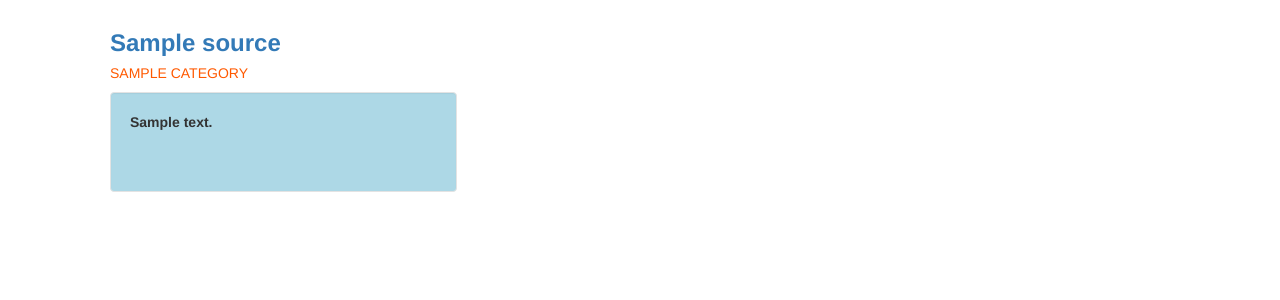
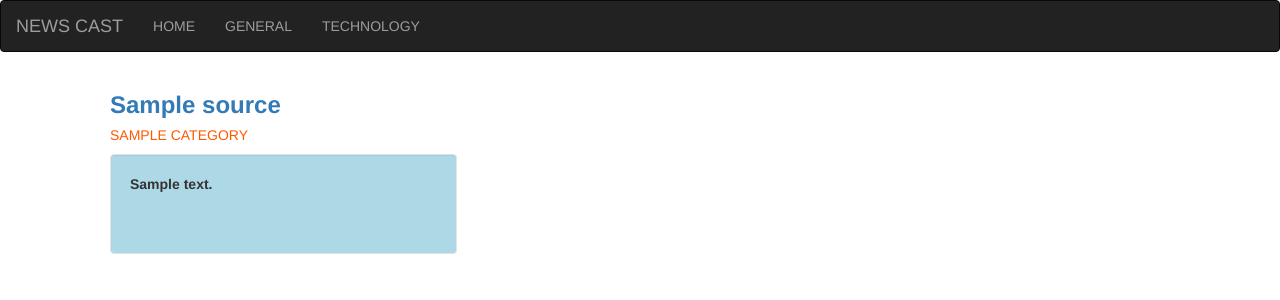
Before and after one commit to Raymond2393/news-highlight, a Flask app: template app/templates/index.html in a window 1280 px wide. Shown: the top 300 px of the page. Run offline with Flask 2, Linux system fonts and the light colour scheme; the template is opened without the code that fills it: most values are stand-ins (such as "Sample title", 1, 10 or a date in 2020); some libraries are stand-ins or nearby versions.

Commit message:
fix navbar

```diff
--- a/app/templates/navbar.html
+++ b/app/templates/navbar.html
@@ -1,4 +1,4 @@
-<!-- <div class="navbar navbar-inverse" role="navigation">
+<div class="navbar navbar-inverse" role="navigation">
   <div class="container-fluid">
     <div class="navbar-header">
       <button type="button" class="navbar-toggle" data-toggle = "collapse" data-target = ".navbar-collapse">
@@ -7,19 +7,13 @@
         <span class="icon-bar"></span>
         <span class="icon-bar"></span>
       </button>
-            <a class="navbar-brand" href="/">NEWS CAST</a>
-
+      <a class ="navbar-brand" href="/">NEWS CAST</a>
     </div>
 <div class="navbar-collapse collapse">
   <ul class="nav navbar-nav">
     <li><a href="/">HOME</a></li>
-
       <li><a href="/">GENERAL</a></li>
-
-
-
       <li class="dropdown show"><a class="dropdown-toggle"id="dropdownMenuLink" data-toggle="dropdown" aria-haspopup="true" aria-expanded="false">TECHNOLOGY</a>
-
             <div class="dropdown-menu" aria-labelledby="dropdownMenuLink">
               <a style="font-size:20px; color:#ff5900; margin-left:15px;font-style:san-serif" class="dropdown-item" href="https://kepha-news-highlights.herokuapp.com/articles/ars-technica">Ars Technica</a><br><hr style="color:#ff5900">
               <a style="font-size:20px; color:#ff5900; margin-left:15px;font-style:san-serif" class="dropdown-item" href="https://kepha-news-highlights.herokuapp.com/articles/engadget">Engadget</a><br><hr style="color:#ff5900">
@@ -28,11 +22,7 @@
             </div>
           </div>
       </li>
-
-
-
     </ul>
     </div>
   </div>
-
-</div> -->
+</div>
```
Lines whose indentation alone changed are shown as unchanged.
